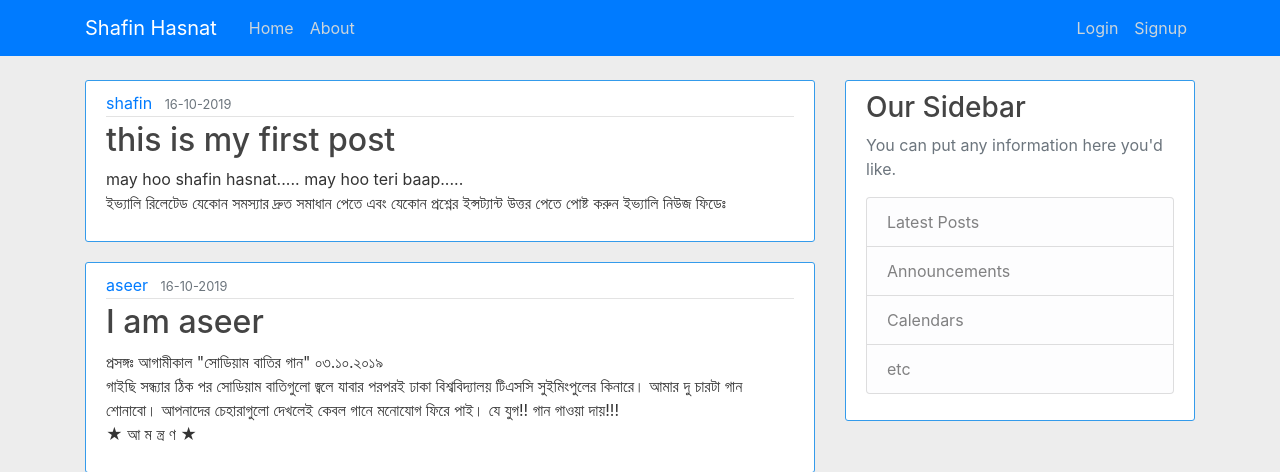
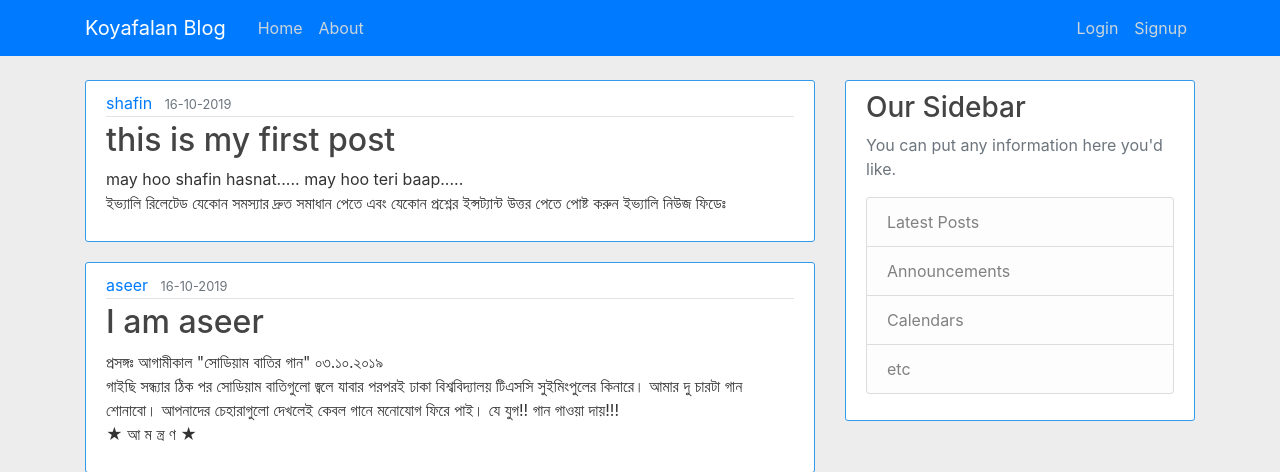
Before and after one commit to shafinhasnat/Dynamic-blog-site-with-Flask, a Flask app: page / in a window 1280 px wide. Shown: the top 472 px of the page. Run offline with Flask 2, Linux system fonts and the light colour scheme; data comes from the database, SQL or seed files in the repository; some libraries are stand-ins or nearby versions.

Commit message:
Test commit- upadate_1

```diff
--- a/flaskblog/templates/layout.html
+++ b/flaskblog/templates/layout.html
@@ -5,7 +5,7 @@
     <meta charset="utf-8">
     <meta name="viewport" content="width=device-width, initial-scale=1, shrink-to-fit=no">
 
-    <title>my blog- {{title}}</title>
+    <title>Koyafalan- {{title}}</title>
     <!-- Bootstrap CSS -->
     <link rel="stylesheet" href="https://maxcdn.bootstrapcdn.com/bootstrap/4.0.0/css/bootstrap.min.css" integrity="sha384-Gn5384xqQ1aoWXA+058RXPxPg6fy4IWvTNh0E263XmFcJlSAwiGgFAW/dAiS6JXm" crossorigin="anonymous">
     <script src="https://ajax.googleapis.com/ajax/libs/jquery/3.4.1/jquery.min.js"></script>
@@ -101,7 +101,7 @@ a.article-title:hover {
     <header class="site-header">
       <nav class="navbar navbar-expand-sm bg-primary navbar-dark fixed-top">
         <div class="container">
-          <a class="navbar-brand mr-4" href="/">Shafin Hasnat</a>
+          <a class="navbar-brand mr-4" href="/">Koyafalan Blog</a>
           <button class="navbar-toggler" type="button" data-toggle="collapse" data-target="#navbarToggle" aria-controls="navbarToggle" aria-expanded="false" aria-label="Toggle navigation">
             <span class="navbar-toggler-icon"></span>
           </button>
```
